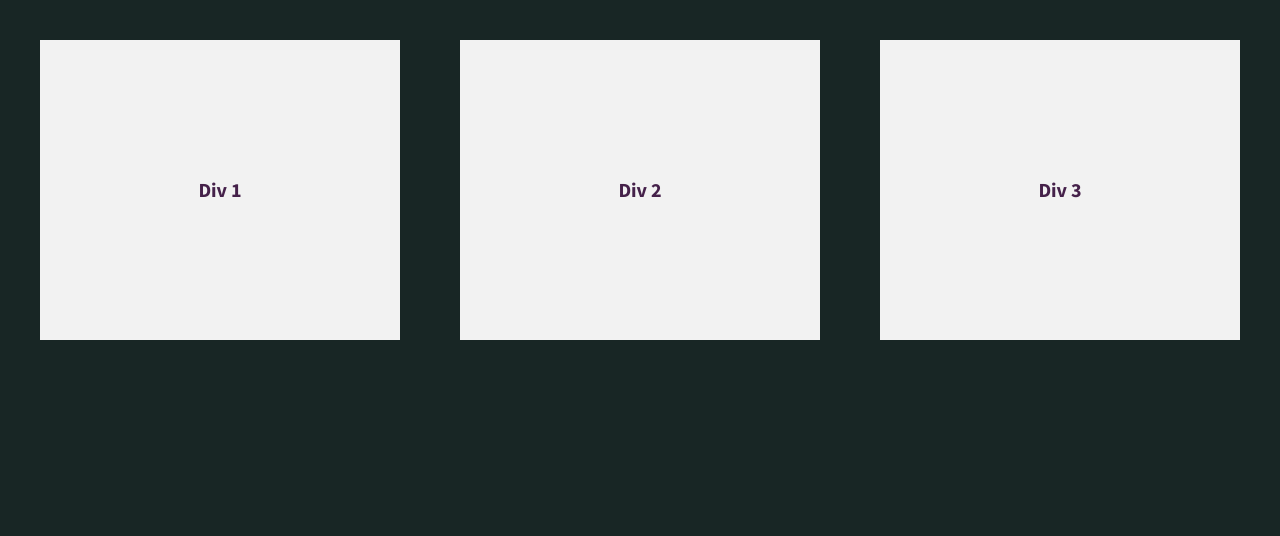
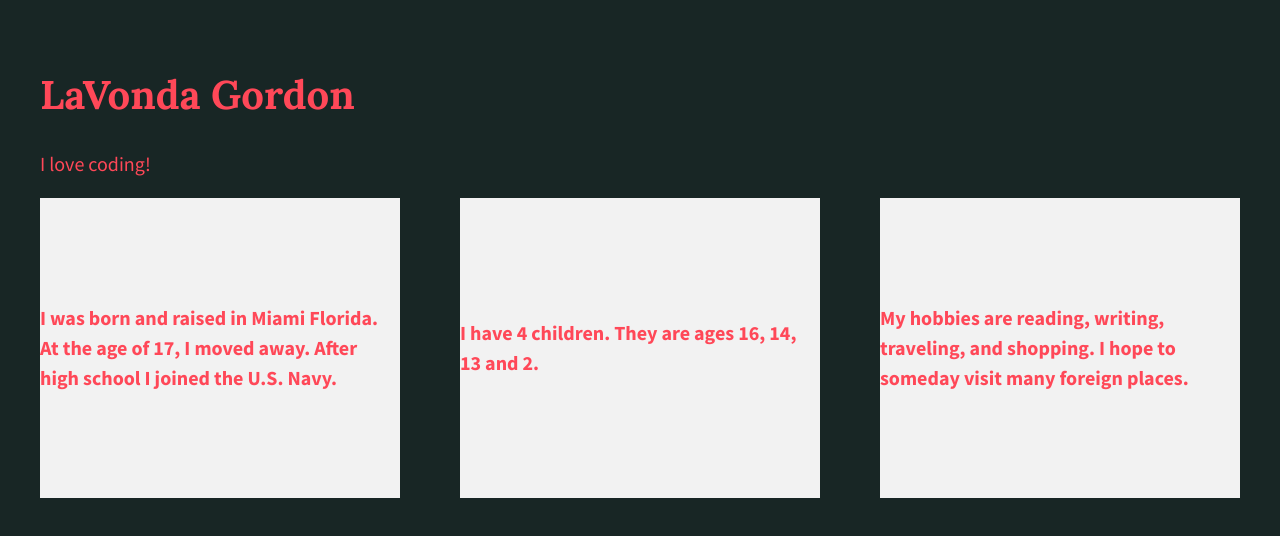
Before and after one commit to raine1084/divs-flexbox, a plain HTML site: page index.html in a window 1280 px wide. Drawn offline with nearby package versions, Linux system fonts and the light colour scheme.

Commit message:
Changed vs code

```diff
--- a/index.html
+++ b/index.html
@@ -20,16 +20,20 @@
         <!--[if lt IE 8]>
             <p class="browserupgrade">You are using an <strong>outdated</strong> browser. Please <a href="http://browsehappy.com/">upgrade your browser</a> to improve your experience.</p>
         <![endif]-->
+        <header>
+            <h1>LaVonda Gordon</h1>
+            <p>I love coding!</p>
+        </header>
 
         <section class="wrapper">
             <div class="div-1">
-                Div 1
+                <p>I was born and raised in Miami Florida. At the age of 17, I moved away. After high school I joined the U.S. Navy.</p>
             </div>
             <div class="div-2">
-                Div 2
+                <p>I have 4 children. They are ages 16, 14, 13 and 2.</p>
             </div>
             <div class="div-3">
-                Div 3
+                <p>My hobbies are reading, writing, traveling, and shopping. I hope to someday visit many foreign places.</p>
             </div>
         </section>
 
```
